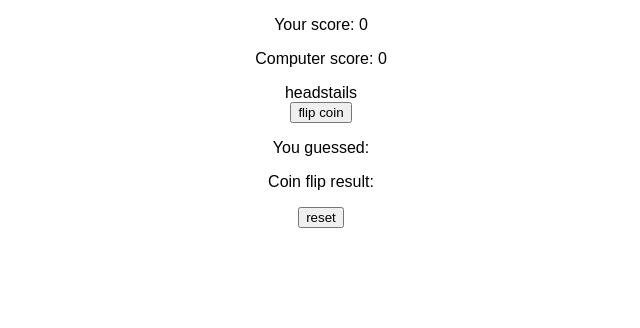
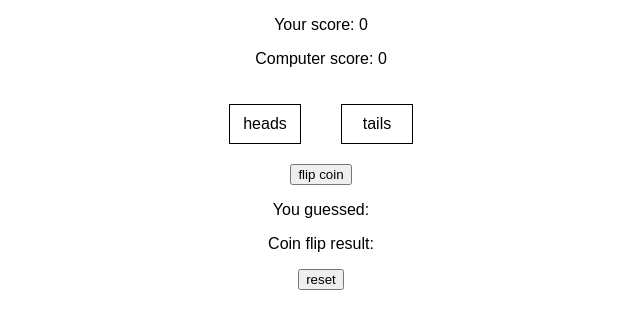
Before and after one commit to presidentcami/techtonica-assignments, a React (Create React App) app in the folder coin-flip/: page / in a window 1280 px wide. Shown: the top 328 px of the page, without its empty margins (319-959 px from the left). Built offline with nearby package versions, Linux system fonts and the light colour scheme.

Commit message:
Add styles for heads and tails standard box

```diff
--- a/coin-flip/src/styles.css
+++ b/coin-flip/src/styles.css
@@ -7,3 +7,11 @@
     display: flex;
     justify-content: center;
 }
+
+.box {
+    background-color: white;
+    border: 1px black solid;
+    width: 50px;
+    margin: 20px;
+    padding: 10px;
+}
```
